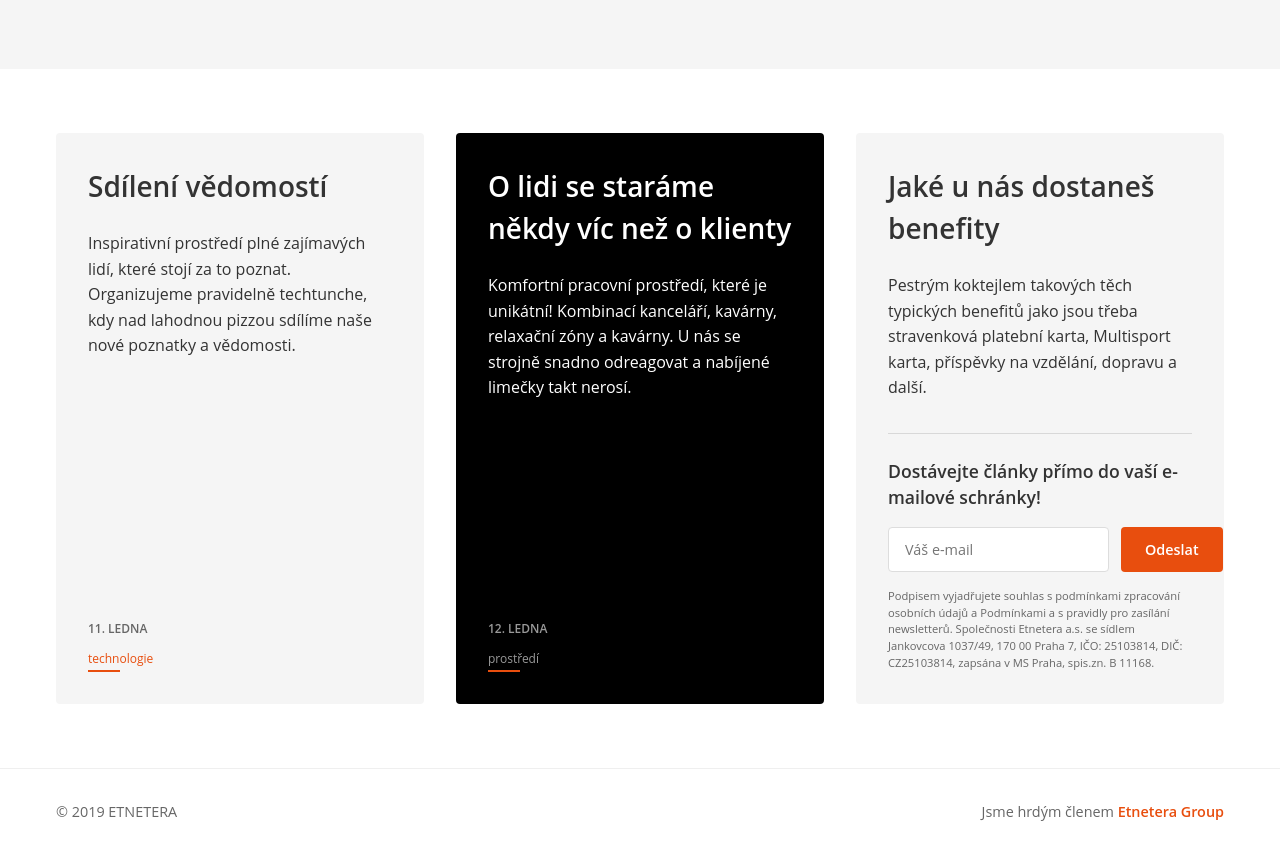
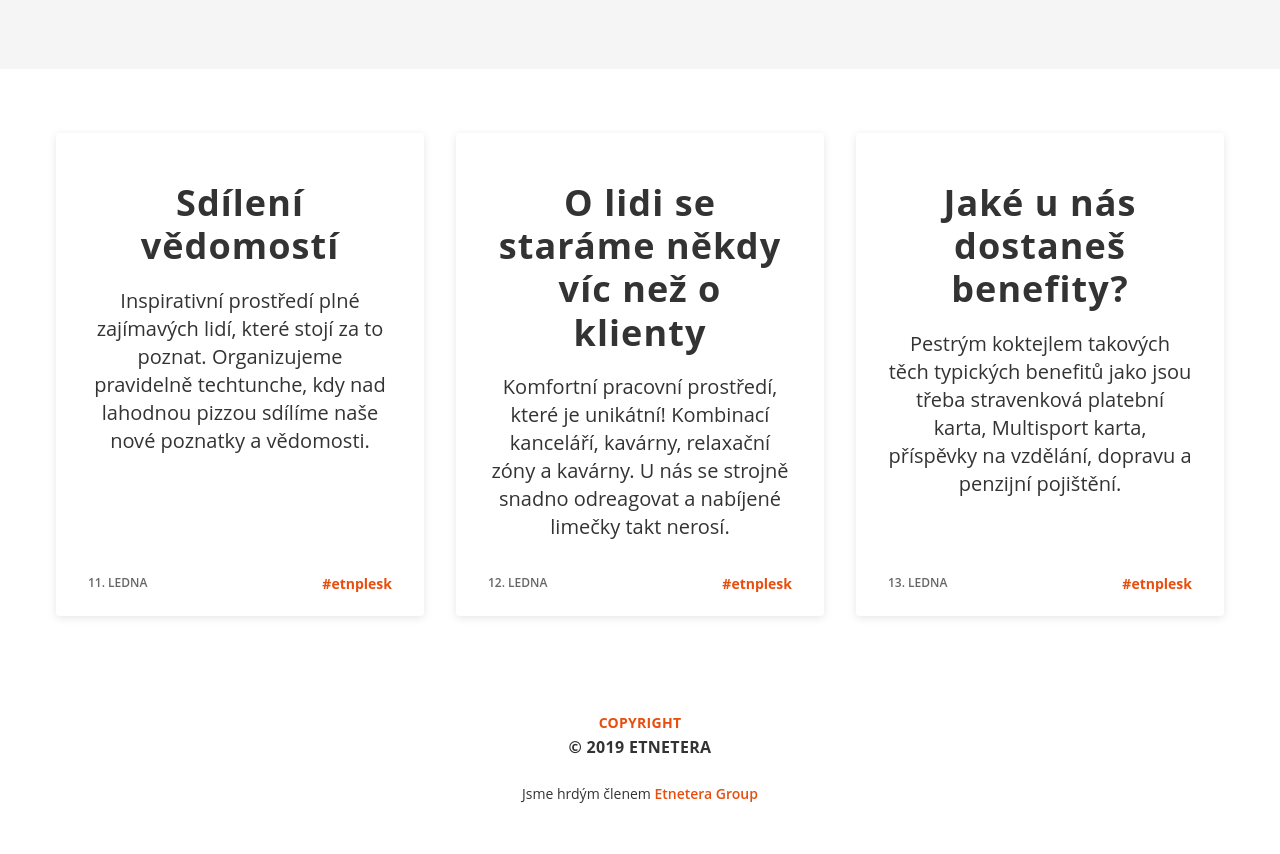
Before and after one commit to frantisekh/etnetera, a website: page src/index.html in a window 1280 px wide. Shown: the part 2188-3042 px from the top of the page. Drawn offline with nearby package versions, Linux system fonts and the light colour scheme; files that its build step writes are made by us from their sources.

Commit message:
refactor: rename info-columns to blog, update styles
- Rename info-columns component to blog
- Add hover effects and links to blog cards
- Update blog card spacing and typography
- Remove footer border and center content

```diff
--- a/src/index.html
+++ b/src/index.html
@@ -326,53 +326,55 @@
         </div>
     </section>
 
-    <!-- Three Column Info Section -->
-    <section class="info-columns">
-        <div class="info-columns__container">
+    <!-- Blog Section -->
+    <section class="blog">
+        <div class="blog__container">
             <!-- First Column - Knowledge Sharing -->
-            <div class="info-columns__column">
-                <div class="info-columns__content">
-                    <h3 class="info-columns__title">Sdílení vědomostí</h3>
-                    <div class="info-columns__text">
+            <div class="blog__column">
+                <a href="#" class="blog__link">
+                    <div class="blog__content">
+                        <h3 class="blog__title">Sdílení vědomostí</h3>
+                        <div class="blog__text">
                             <p>Inspirativní prostředí plné zajímavých lidí, které stojí za to poznat. Organizujeme pravidelně techtunche, kdy nad lahodnou pizzou sdílíme naše nové poznatky a vědomosti.</p>
                         </div>
                     </div>
-                <div class="info-columns__date">11. LEDNA</div>
-                <div class="info-columns__tag">technologie</div>
+                    <div class="blog__footer">
+                        <div class="blog__date">11. LEDNA</div>
+                        <div class="blog__tag">#etnplesk</div>
+                    </div>
+                </a>
             </div>
 
             <!-- Second Column - People Care -->
-            <div class="info-columns__column info-columns__column--dark">
-                <div class="info-columns__content">
-                    <h3 class="info-columns__title">O lidi se staráme někdy víc než o klienty</h3>
-                    <div class="info-columns__text">
+            <div class="blog__column">
+                <a href="#" class="blog__link">
+                    <div class="blog__content">
+                        <h3 class="blog__title">O lidi se staráme někdy víc než o klienty</h3>
+                        <div class="blog__text">
                             <p>Komfortní pracovní prostředí, které je unikátní! Kombinací kanceláří, kavárny, relaxační zóny a kavárny. U nás se strojně snadno odreagovat a nabíjené limečky takt nerosí.</p>
                         </div>
                     </div>
-                <div class="info-columns__date">12. LEDNA</div>
-                <div class="info-columns__tag">prostředí</div>
+                    <div class="blog__footer">
+                        <div class="blog__date">12. LEDNA</div>
+                        <div class="blog__tag">#etnplesk</div>
+                    </div>
+                </a>
             </div>
 
             <!-- Third Column - Benefits -->
-            <div class="info-columns__column">
-                <div class="info-columns__content">
-                    <h3 class="info-columns__title">Jaké u nás dostaneš benefity</h3>
-                    <div class="info-columns__text">
-                        <p>Pestrým koktejlem takových těch typických benefitů jako jsou třeba stravenková platební karta, Multisport karta, příspěvky na vzdělání, dopravu a další.</p>
+            <div class="blog__column">
+                <a href="#" class="blog__link">
+                    <div class="blog__content">
+                        <h3 class="blog__title">Jaké u nás dostaneš benefity?</h3>
+                        <div class="blog__text">
+                            <p>Pestrým koktejlem takových těch typických benefitů jako jsou třeba stravenková platební karta, Multisport karta, příspěvky na vzdělání, dopravu a penzijní pojištění.</p>
                         </div>
                     </div>
-
-                <!-- Newsletter Form -->
-                <div class="newsletter">
-                    <h4 class="newsletter__title">Dostávejte články přímo do vaší e-mailové schránky!</h4>
-                    <form class="newsletter__form">
-                        <input type="email" class="newsletter__input" placeholder="Váš e-mail" required>
-                        <button type="submit" class="newsletter__button">Odeslat</button>
-                    </form>
-                    <p class="newsletter__disclaimer">
-                        Podpisem vyjadřujete souhlas s podmínkami zpracování osobních údajů a Podmínkami a s pravidly pro zasílání newsletterů. Společnosti Etnetera a.s. se sídlem Jankovcova 1037/49, 170 00 Praha 7, IČO: 25103814, DIČ: CZ25103814, zapsána v MS Praha, spis.zn. B 11168.
-                    </p>
+                    <div class="blog__footer">
+                        <div class="blog__date">13. LEDNA</div>
+                        <div class="blog__tag">#etnplesk</div>
                     </div>
+                </a>
             </div>
         </div>
     </section>
@@ -380,8 +382,9 @@
     <!-- Footer -->
     <footer class="footer">
         <div class="footer__container">
-            <div class="footer__copyright">© 2019 ETNETERA</div>
-            <div class="footer__group">Jsme hrdým členem <a href="#" class="footer__link">Etnetera Group</a></div>
+            <div class="footer__copyright"><a href="#">Copyright</a></div>
+            <div class="footer__company">© 2019 ETNETERA</div>
+            <div class="footer__group">Jsme hrdým členem <a href="https://etnetera.cz" class="footer__link">Etnetera Group</a></div>
         </div>
         <a href="#" class="chat-button">
             <span class="chat-button__icon"></span>
--- a/src/scss/abstracts/_variables.scss
+++ b/src/scss/abstracts/_variables.scss
@@ -18,7 +18,7 @@ $font-family-base: 'Open Sans', sans-serif;
 $font-size-base: 1rem;
 $font-size-h1: 2.5rem;
 $font-size-h2: 2.25rem;
-$font-size-h3: 1.75rem;
+$font-size-h3: 2rem;
 $font-size-small: 0.875rem;
 
 // Breakpoints
--- a/src/scss/components/_info-columns.scss
+++ b/src/scss/components/_blog.scss
@@ -1,7 +1,8 @@
 @use '../abstracts/variables' as *;
 @use '../abstracts/mixins' as *;
+@use 'sass:color';
 
-.info-columns {
+.blog {
     padding: 4rem 0;
     background-color: $color-background;
 
@@ -18,50 +19,69 @@
 
     &__column {
         flex: 1 1 100%;
-        display: flex;
-        flex-direction: column;
-        background-color: $color-background-alt;
+        background-color: $color-white;
         border-radius: 4px;
         overflow: hidden;
         position: relative;
-        padding: 2rem;
         min-height: 350px;
+        box-shadow: 0 2px 8px rgba(0, 0, 0, 0.1);
+        transition: all 0.3s ease;
 
         @media (min-width: $breakpoint-tablet) {
             flex: 1 1 0;
         }
 
-        &--dark {
+        &:hover {
             background-color: $color-black;
-            color: $color-white;
 
-            .info-columns__title,
-            .info-columns__text {
+            .blog__title,
+            .blog__text {
                 color: $color-white;
             }
 
-            .info-columns__date,
-            .info-columns__tag {
-                color: rgba($color-white, 0.6);
+            .blog__date {
+                color: rgba($color-white, 0.7);
             }
+        }
+    }
+
+    &__link {
+        display: flex;
+        flex-direction: column;
+        height: 100%;
+        padding: 3rem 2rem 1.4rem;
+        color: inherit;
+        text-decoration: none;
+
+        &:hover {
+            text-decoration: none;
+            color: inherit;
         }
     }
 
     &__content {
         flex-grow: 1;
+        text-align: center;
     }
 
     &__title {
-        font-size: $font-size-h3;
-        margin-bottom: 1.5rem;
-        font-weight: 600;
+        font-size: $font-size-h2;
+        margin-bottom: 1.2rem;
+        font-weight: 700;
         color: $color-text;
+        text-align: center;
+        line-height: 1.2;
+        letter-spacing: 0.03em;
+        transition: color 0.3s ease;
     }
 
     &__text {
         font-size: $font-size-base;
-        line-height: 1.6;
         color: $color-text;
+        text-align: center;
+        font-size: 1.25rem;
+        line-height: 1.4;
+        transition: color 0.3s ease;
 
         p {
             margin-bottom: 1rem;
@@ -72,31 +92,26 @@
         }
     }
 
+    &__footer {
+        margin-top: 2rem;
+        display: flex;
+        justify-content: space-between;
+        align-items: center;
+    }
+
     &__date {
-        margin-top: 2rem;
         font-size: 0.75rem;
         color: $color-text-light;
         text-transform: uppercase;
         font-weight: 600;
+        transition: color 0.3s ease;
     }
 
     &__tag {
-        display: inline-block;
-        margin-top: 0.5rem;
-        padding: 0.25rem 0;
-        font-size: 0.75rem;
+        font-size: 0.875rem;
         color: $color-secondary;
         text-transform: lowercase;
-        position: relative;
-
-        &::after {
-            content: '';
-            position: absolute;
-            bottom: 0;
-            left: 0;
-            width: 2rem;
-            height: 2px;
-            background-color: $color-secondary;
-        }
+        transition: color 0.3s ease;
+        font-weight: 700;
     }
 }
--- a/src/scss/components/_footer.scss
+++ b/src/scss/components/_footer.scss
@@ -1,34 +1,39 @@
 @use '../abstracts/variables' as *;
 @use '../abstracts/mixins' as *;
+@use 'sass:color';
 
 .footer {
-    padding: 2rem 0;
+    padding: 2rem 0 2.2rem;
     background-color: $color-background;
-    border-top: 1px solid rgba($color-text-light, 0.1);
     position: relative;
+    text-align: center;
 
     &__container {
         @include container;
         display: flex;
         flex-direction: column;
         align-items: center;
-        justify-content: center;
-        gap: 1rem;
-
-        @media (min-width: $breakpoint-tablet) {
-            flex-direction: row;
-            justify-content: space-between;
-        }
+        gap: 0.1rem;
     }
 
     &__copyright {
-        font-size: 0.9rem;
+        font-size: 0.875rem;
         color: $color-text-light;
+        font-weight: 700;
+        letter-spacing: 0.02em;
+        text-transform: uppercase;
+    }
+    &__company {
+        color: $color-text;
+        font-weight: 700;
+        letter-spacing: 0.02em;
+        text-transform: uppercase;
     }
 
     &__group {
-        font-size: 0.9rem;
-        color: $color-text-light;
+        margin-top: 1.4rem;
+        font-size: 0.875rem;
+        color: $color-text;
     }
 
     &__link {
--- a/src/scss/style.scss
+++ b/src/scss/style.scss
@@ -8,7 +8,7 @@
 @use 'components/attendance';
 @use 'components/button';
 @use 'components/careers';
-@use 'components/info-columns';
+@use 'components/blog';
 @use 'components/newsletter';
 @use 'components/footer';
 // @use 'layout/header';
```
Lines whose indentation alone changed are shown as unchanged.
